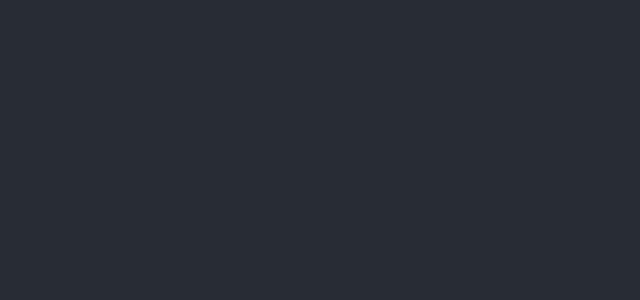
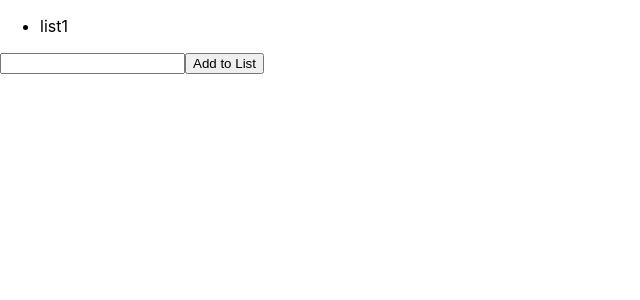
Before and after one commit to connectbo/Time-Tracker, a React (Create React App) app: page / in a window 1280 px wide. Shown: the top 300 px of the page, without its empty margins (0-640 px from the left). Built offline with nearby package versions, Linux system fonts and the light colour scheme.

Commit message:
basic-todo

```diff
--- a/src/components/todo.js
+++ b/src/components/todo.js
@@ -2,16 +2,34 @@ import React, { Component } from "react";
 
 class Todo extends Component {
   state = {
-    todoList: ["todo1", "todo2"]
+    todoList: [{ id: Date.now(), content: "list1" }]
+  };
+
+  addList = () => {
+    this.setState({
+      todoList: [
+        ...this.state.todoList,
+        { id: Date.now(), content: document.getElementById("newList").value }
+      ]
+    });
   };
 
   render() {
+    console.log(this.state.todoList);
     return (
-      <ul>
-        {this.state.todoList.map(li => (
-          <li>{li}</li>
-        ))}
-      </ul>
+      <React.Fragment>
+        <ul>
+          {this.state.todoList.map(li => (
+            <li key={li.id}>{li.content} </li>
+          ))}
+        </ul>
+        <form>
+          <input type="text" id="newList"></input>
+          <button type="button" onClick={this.addList}>
+            Add to List
+          </button>
+        </form>
+      </React.Fragment>
     );
   }
 }
```
Also changed, not shown: src/index.js (+7 -6 lines).
